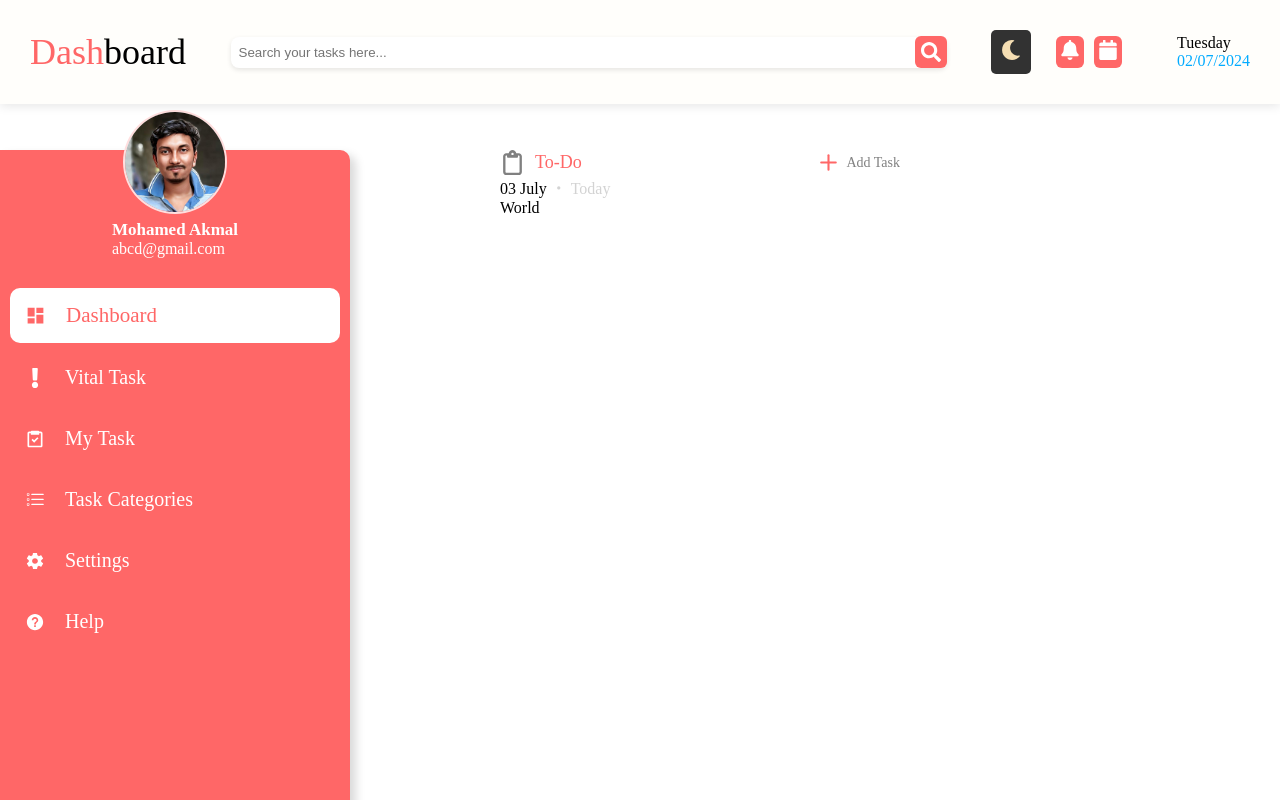
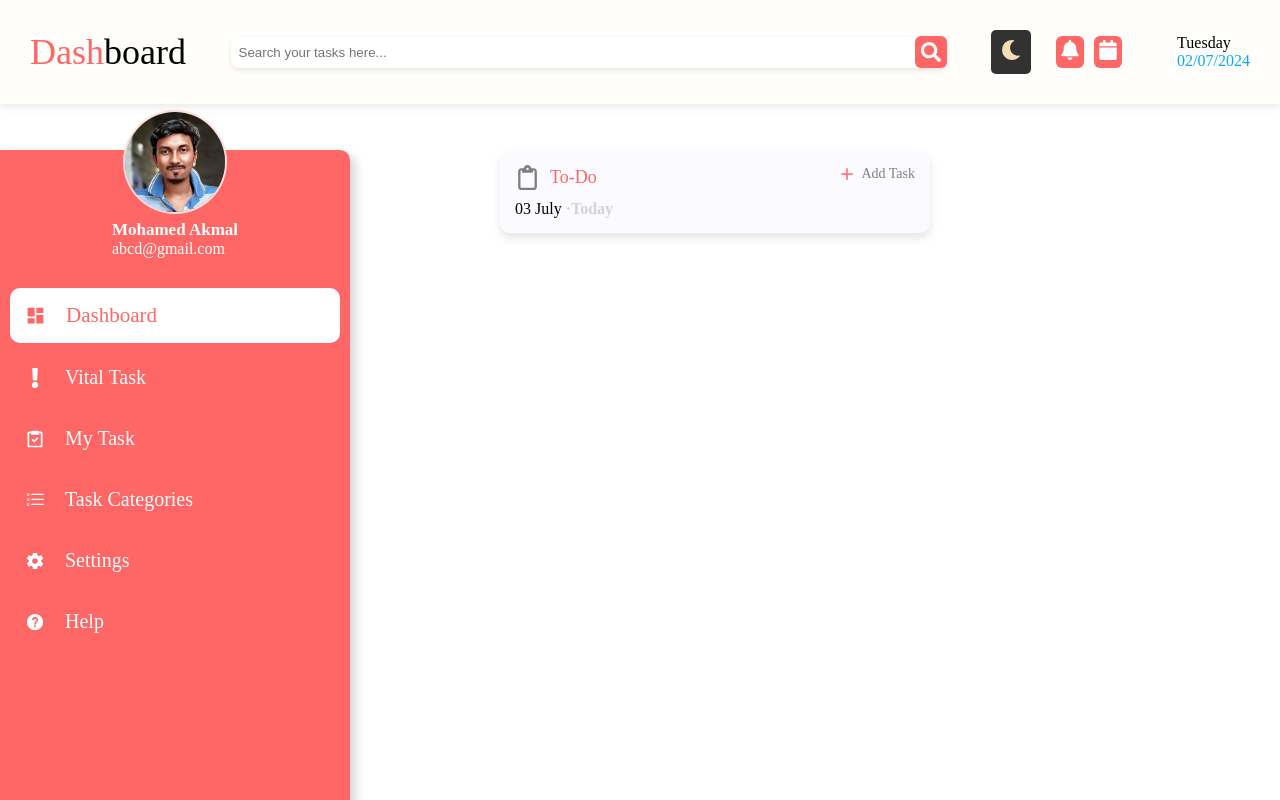
Before and after one commit to Akmal1796/ToDoApp, a React (Vite) app: page / in a window 1280 px wide. Shown: the top 800 px of the page. Built offline with nearby package versions, Linux system fonts and the light colour scheme.

Commit message:
Added small changes to the todo list design

```diff
--- a/src/Components/Tasks.css
+++ b/src/Components/Tasks.css
@@ -5,6 +5,11 @@
 
 .todo {
     width: 400px;
+    border: none;
+    border-radius: 10px;
+    background-color: rgb(251, 251, 255);
+    box-shadow: 0 5px 10px rgba(0, 0, 0, 0.1);
+    padding: 15px;
 }
 
 .todo-header {
@@ -16,6 +21,7 @@
 .header-left {
     display: flex;
     align-items: center;
+    margin-bottom: 10px;
 }
 
 .header-left span {
@@ -55,4 +61,5 @@
 
 .header-date span {
     color: lightgray;
+    font-weight: bold;
 }
--- a/src/Components/Tasks.jsx
+++ b/src/Components/Tasks.jsx
@@ -13,18 +13,18 @@ const Tasks = () => {
           <div className='todo-header-left-section'>
             <div className='header-left'><FaRegClipboard size={25} color='gray'/>
             <span> To-Do</span></div>
-            <div className='header-date'>03 July <span>・ Today</span></div>
+            <div className='header-date'>03 July <span> ·Today</span></div>
           </div>
 
           <div className='todo-header-right-section'>
-            <div className='header-right'><LuPlus size={25} className='plus-icon'/><span> Add Task</span></div>
+            <div className='header-right'><LuPlus size={18} className='plus-icon'/><span> Add Task</span></div>
           </div>
 
         </div>
       </div>
 
       <div className='task-status'>
-        World
+
       </div>
     </div>
   )
```
